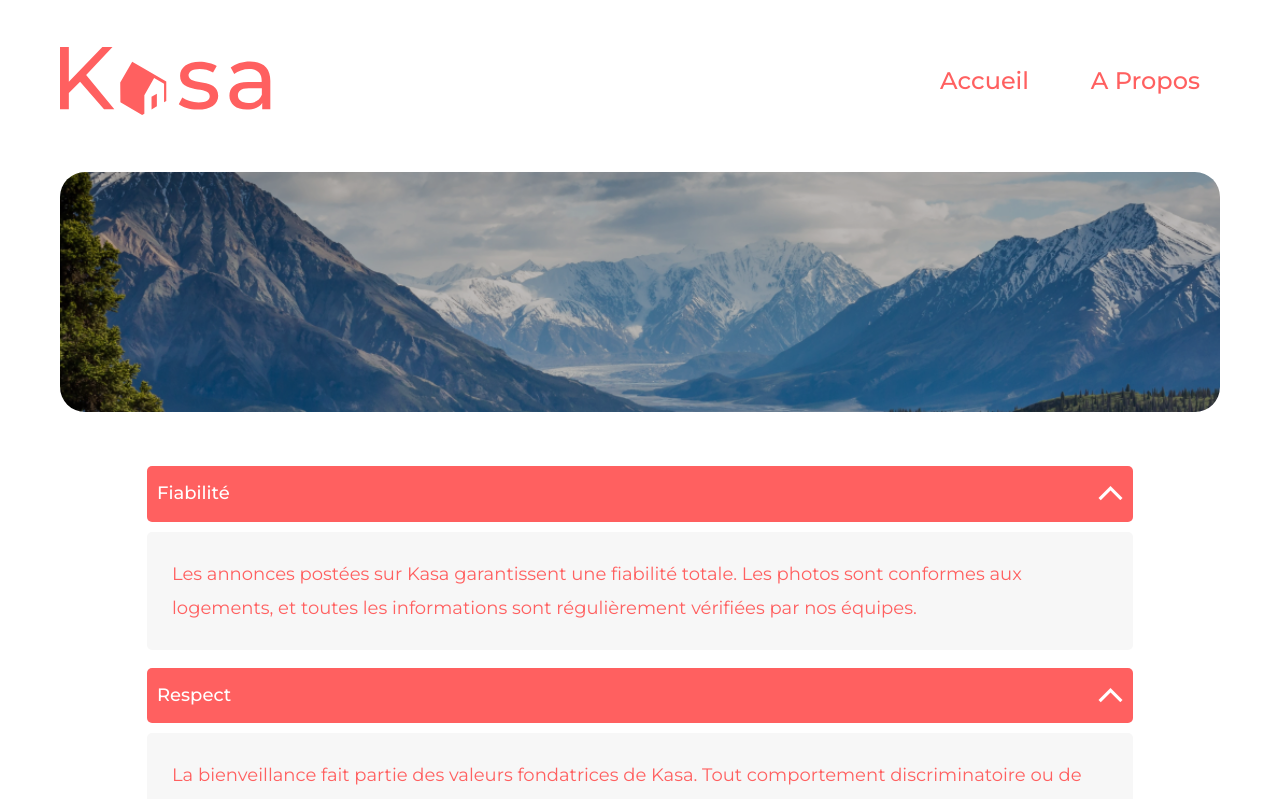
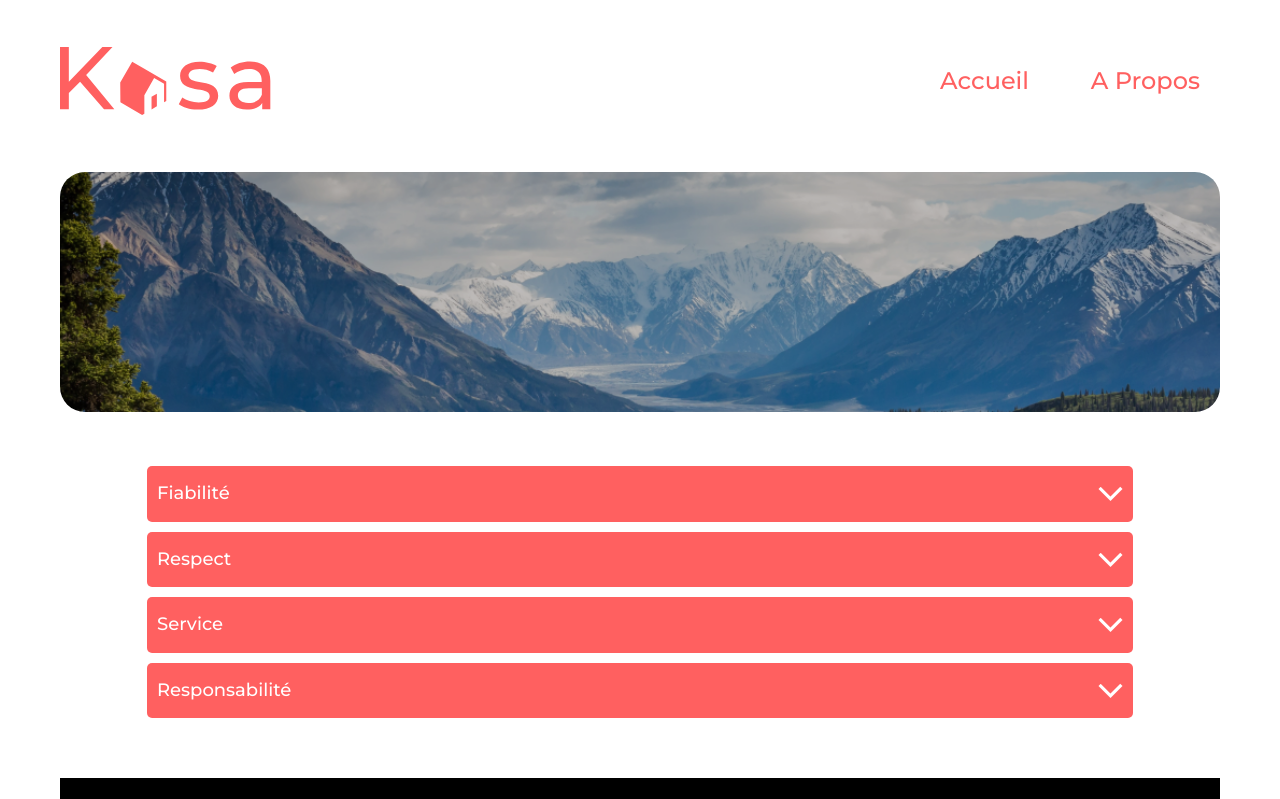
Before and after one commit to yusef-boulam/Creez_une_application_web_de_location_immobiliere_avec_REACT, a React (Create React App) app: page /APropos in a window 1280 px wide. Shown: the top 799 px of the page. Built offline with nearby package versions, Linux system fonts and the light colour scheme.

Commit message:
les collapses sont fermés à l'ouverture des pages

```diff
--- a/src/components/Dropdown.jsx
+++ b/src/components/Dropdown.jsx
@@ -4,14 +4,14 @@ import Arrow from "../assets/Apropos/Arrow.png";
 
 function Dropdown({ title, description }) {
   //CREATION DU STATE
-  const [isOpen, setIsOpen] = useState(true);
+  const [isOpen, setIsOpen] = useState(false);
 
   //FONCTION qui modifie isOpen au CLICK
   function handleClick(event) {
     event.preventDefault();
 
     //changment de l'etat de isOpen (open/close)
-    let CopyisOpen = true;
+    let CopyisOpen = false;
     isOpen ? (CopyisOpen = false) : (CopyisOpen = true);
 
     //on sauvegarde dans le STATE
```
